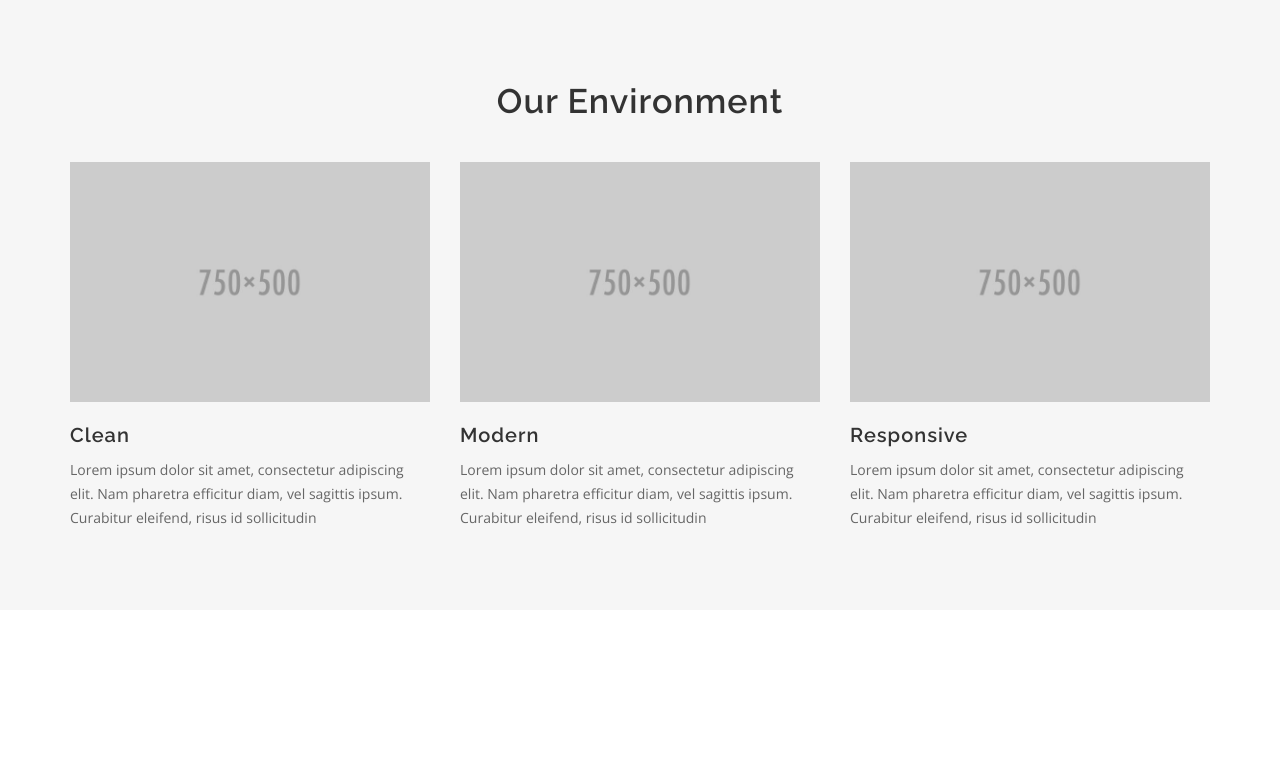
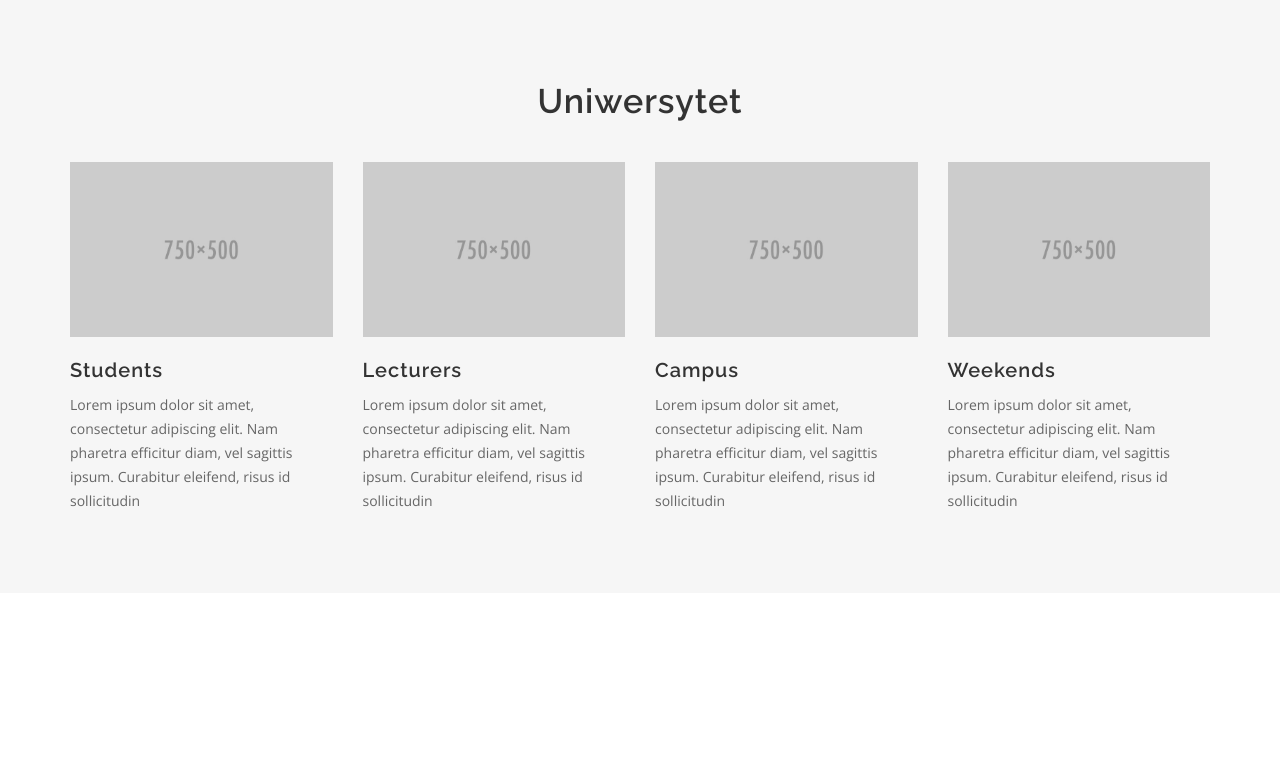
Before and after one commit to Kubisowsky/leadsite, a plain HTML site: page index.html in a window 1280 px wide. Shown: the top 775 px of the page. Drawn offline with nearby package versions, Linux system fonts and the light colour scheme.

Commit message:
Changed title, added column, changed H3

```diff
--- a/index.html
+++ b/index.html
@@ -25,29 +25,36 @@
 <!--================================= OUR ENVIRONMENT START =============================================-->
 <section class="container-fluid section-space section-bg-2">
     <div class="container">
-        <h1 class="center">our environment</h1>
+        <h1 class="center">Uniwersytet</h1>
         <div class="row">
-            <div class="col-md-4 col-sm-4 common-res-bottom-1">
+            <div class="col-md-3 col-sm-3 common-res-bottom-1">
                 <div class="left image-bottom">
                     <img src="images/750x500x1.jpg" alt="image" class="img-responsive" />
                 </div>
-                <h3 class="left h3-bottom"><a href="#">clean</a></h3>
+                <h3 class="left h3-bottom"><a href="#">Students</a></h3>
+                <p class="left">Lorem ipsum dolor sit amet, consectetur adipiscing elit. Nam pharetra efficitur diam, vel sagittis ipsum. Curabitur eleifend, risus id sollicitudin </p>
+            </div>
+            <div class="col-md-3 col-sm-3 common-res-bottom-1">
+                <div class="left image-bottom">
+                    <img src="images/750x500x1.jpg" alt="image" class="img-responsive" />
+                </div>
+                <h3 class="left h3-bottom"><a href="#">Lecturers</a></h3>
                 <p class="left">Lorem ipsum dolor sit amet, consectetur adipiscing elit. Nam pharetra efficitur diam, vel sagittis ipsum. Curabitur eleifend, risus id sollicitudin </p>
             </div>
 
-            <div class="col-md-4 col-sm-4 common-res-bottom-1">
+            <div class="col-md-3 col-sm-3 common-res-bottom-1">
                 <div class="left image-bottom">
                     <img src="images/750x500x2.jpg" alt="image" class="img-responsive" />
                 </div>
-                <h3 class="left h3-bottom"><a href="#">modern </a></h3>
+                <h3 class="left h3-bottom"><a href="#">Campus </a></h3>
                 <p class="left">Lorem ipsum dolor sit amet, consectetur adipiscing elit. Nam pharetra efficitur diam, vel sagittis ipsum. Curabitur eleifend, risus id sollicitudin </p>
             </div>
 
-            <div class="col-md-4 col-sm-4">
+            <div class="col-md-3 col-sm-3">
                 <div class="left image-bottom">
                     <img src="images/750x500x3.jpg" alt="image" class="img-responsive" />
                 </div>
-                <h3 class="left h3-bottom"><a href="#">responsive</a></h3>
+                <h3 class="left h3-bottom"><a href="#">Weekends</a></h3>
                 <p class="left">Lorem ipsum dolor sit amet, consectetur adipiscing elit. Nam pharetra efficitur diam, vel sagittis ipsum. Curabitur eleifend, risus id sollicitudin</p>
             </div>
 
```
